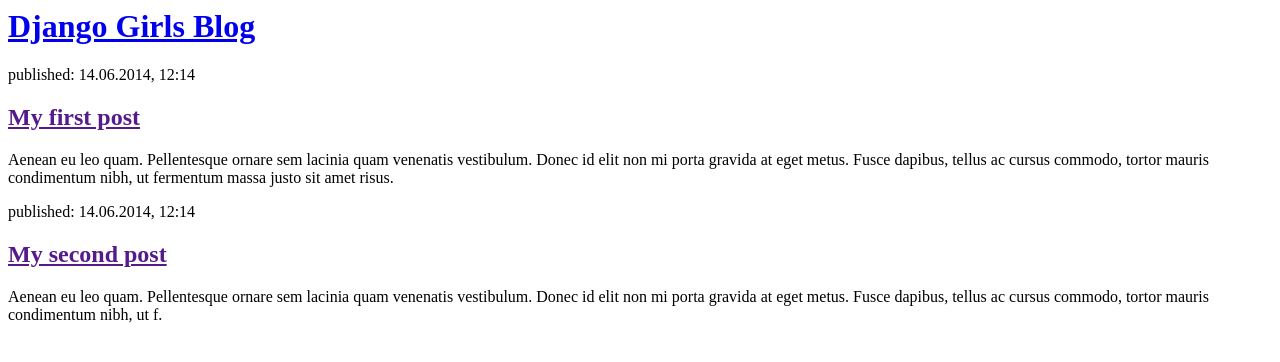
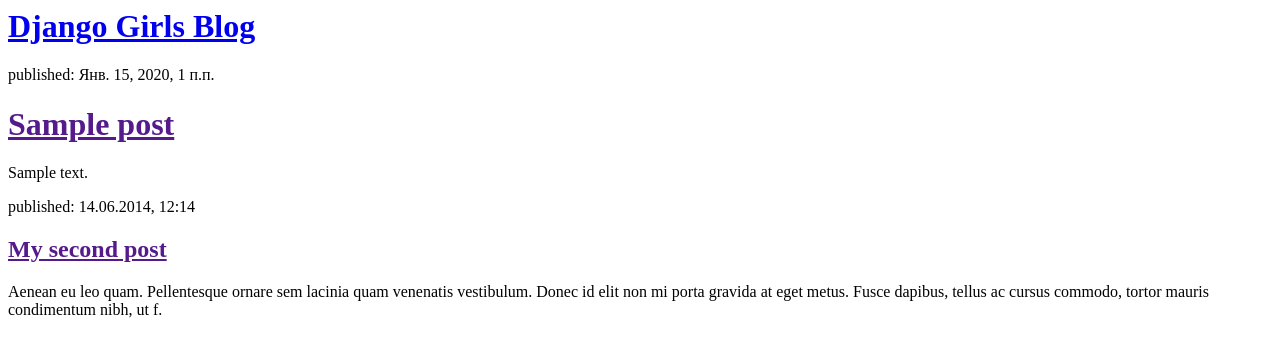
Before and after one commit to Dmitrytuk/my-first-blog, a Django app: page / in a window 1280 px wide. Shown: the top 362 px of the page. Run offline with Django 3.2, Linux system fonts and the light colour scheme; tables that the repository leaves empty hold one stand-in row (values such as "Sample post").

Commit message:
Modified templates to display posts from database.

```diff
--- a/blog/templates/blog/post_list.html
+++ b/blog/templates/blog/post_list.html
@@ -6,13 +6,14 @@
         <div>
             <h1><a href="/">Django Girls Blog</a></h1>
         </div>
+{% for post in posts %}
+        <div>
+          <p>published: {{ post.published_date }}</p>
+          <h1><a href="">{{ post }}</a></h1>
+          <p>{{ post.text|linebreaksbr }}
 
-        <div>
-            <p>published: 14.06.2014, 12:14</p>
-            <h2><a href="">My first post</a></h2>
-            <p>Aenean eu leo quam. Pellentesque ornare sem lacinia quam venenatis vestibulum. Donec id elit non mi porta gravida at eget metus. Fusce dapibus, tellus ac cursus commodo, tortor mauris condimentum nibh, ut fermentum massa justo sit amet risus.</p>
-        </div>
-
+       </div>
+  {% endfor %}
         <div>
             <p>published: 14.06.2014, 12:14</p>
             <h2><a href="">My second post</a></h2>
--- a/blog/views.py
+++ b/blog/views.py
@@ -1,7 +1,12 @@
 from django.shortcuts import render
+from .models import Post
+from django.utils import timezone
+
 
 # Create your views here.
 
 
 def post_list(request):
-    return render(request, 'blog/post_list.html', {})
+    posts = Post.objects.filter(published_date__lte=timezone.now()
+                                ).order_by('published_date')
+    return render(request, 'blog/post_list.html', {'posts': posts})
```
